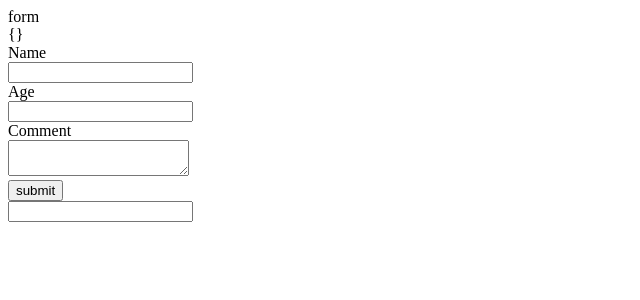
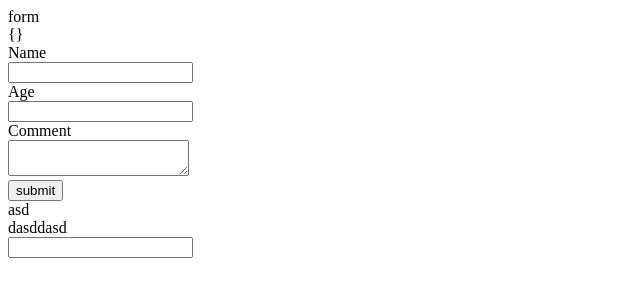
Before and after one commit to ipaymushkin/components-ui, a React (Create React App) app: page / in a window 1280 px wide. Shown: the top 300 px of the page, without its empty margins (0-640 px from the left). Built offline with nearby package versions, Linux system fonts and the light colour scheme.

Commit message:
Different approaches to input components, new structure components

```diff
--- a/package.json
+++ b/package.json
@@ -66,6 +66,7 @@
     "eslint-plugin-react-hooks": "^4.2.0",
     "prettier": "^2.2.1",
     "prettier-eslint": "^12.0.0",
-    "prettier-eslint-cli": "^5.0.0"
+    "prettier-eslint-cli": "^5.0.0",
+    "styled-components": "^5.2.3"
   }
 }
--- a/src/App.tsx
+++ b/src/App.tsx
@@ -3,6 +3,9 @@ import { Input, Textarea } from "./components/Input";
 import Form from "./components/Form";
 import { useForm } from './hooks/useForm';
 import InputView from "./components/Input/view/InputView";
+import PlainInput from "./components/PlainInput";
+import CustomInputView from './components/PlainInput/CustomInputView';
+import InputItem from './components/InputItem';
 
 const App = () => {
 
@@ -33,6 +36,14 @@ const App = () => {
                 <button type="submit">submit</button>
             </Form>
 
+            <PlainInput name="solo" onChange={() => {}} value="asd" label="ddd">
+                {({ value, onChangeCallback, label }) => (
+                    <CustomInputView value={value} onChange={onChangeCallback} label={label} />
+                )}
+            </PlainInput>
+
+            <InputItem renderItem={({ value, onChangeCallback, label }) => <div>{value}</div>} value="dasddasd" onChange={() => {}} label="vvv" />
+
             <InputView name="1" onChange={localChange} value={localValue.value} />
         </div>
     );
--- /dev/null
+++ b/src/components/InputItem/index.tsx
@@ -0,0 +1,9 @@
+import React from 'react';
+
+const InputItem = ({ renderItem, onChange, value, label }) => (
+        <div>
+            {renderItem({ onChangeCallback: onChange, value, label })}
+        </div>
+    );
+
+export default InputItem;
--- /dev/null
+++ b/src/components/PlainInput/CustomInputView/index.tsx
@@ -0,0 +1,9 @@
+import React from 'react';
+
+const CustomInputView = ({ value, onChange, label }) => (
+        <div>
+            asd
+        </div>
+    );
+
+export default CustomInputView;
--- /dev/null
+++ b/src/components/PlainInput/index.tsx
@@ -0,0 +1,9 @@
+import React from 'react'
+
+const PlainInput = ({ children, name, onChange, value, label }) => (
+    <div>
+        {children({ onChangeCallback: onChange, value, label })}
+    </div>
+)
+
+export default PlainInput
```
Also changed, not shown: src/components/Structure/Column/index.tsx (added, +8 -0 lines), src/components/Structure/Row/index.tsx (added, +14 -0 lines), 1 other file (tests, documents, lock files or other folders).
